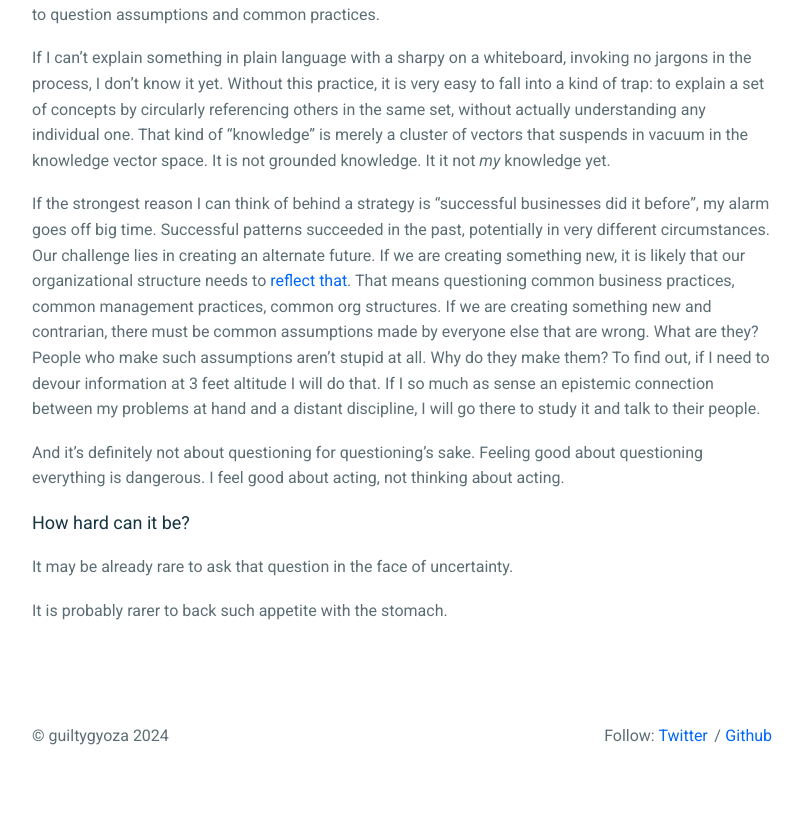
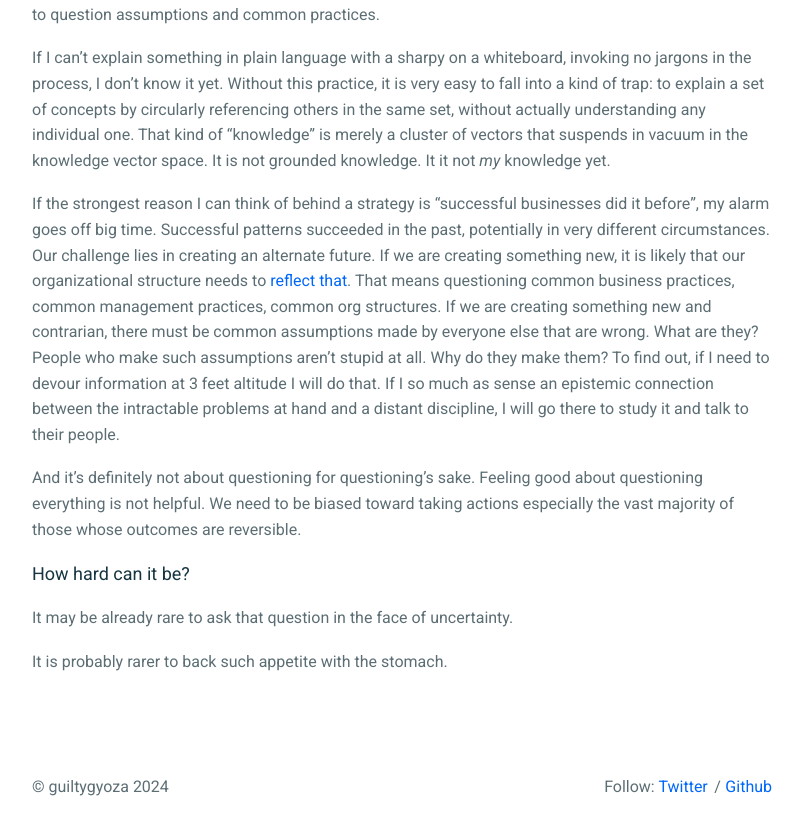
Before and after one commit to guiltygyoza/blog, a Jekyll site: the page built from _posts/2024-09-03-how-hard-could-it-be.md, in a window 1280 px wide and 900 px high, scrolled down 1443 px. Shown: the top 835 px of the window, without its empty margins (238-1041 px from the left). Built offline with Jekyll 4.4.1, drawn with Linux system fonts in a browser that asks for light colours.

Commit message:
update post

```diff
--- a/_posts/2024-09-03-how-hard-could-it-be.md
+++ b/_posts/2024-09-03-how-hard-could-it-be.md
@@ -36,9 +36,9 @@ It is helpful to be curious to the point of being paranoid. To have the desire t
 
 If I can't explain something in plain language with a sharpy on a whiteboard, invoking no jargons in the process, I don't know it yet. Without this practice, it is very easy to fall into a kind of trap: to explain a set of concepts by circularly referencing others in the same set, without actually understanding any individual one. That kind of "knowledge" is merely a cluster of vectors that suspends in vacuum in the knowledge vector space. It is not grounded knowledge. It it not *my* knowledge yet.
 
-If the strongest reason I can think of behind a strategy is "successful businesses did it before", my alarm goes off big time. Successful patterns succeeded in the past, potentially in very different circumstances. Our challenge lies in creating an alternate future. If we are creating something new, it is likely that our organizational structure needs to [reflect that](https://en.wikipedia.org/wiki/Conway%27s_law){:target="_blank"}. That means questioning common business practices, common management practices, common org structures. If we are creating something new and contrarian, there must be common assumptions made by everyone else that are wrong. What are they? People who make such assumptions aren't stupid at all. Why do they make them? To find out, if I need to devour information at 3 feet altitude I will do that. If I so much as sense an epistemic connection between my problems at hand and a distant discipline, I will go there to study it and talk to their people.
+If the strongest reason I can think of behind a strategy is "successful businesses did it before", my alarm goes off big time. Successful patterns succeeded in the past, potentially in very different circumstances. Our challenge lies in creating an alternate future. If we are creating something new, it is likely that our organizational structure needs to [reflect that](https://en.wikipedia.org/wiki/Conway%27s_law){:target="_blank"}. That means questioning common business practices, common management practices, common org structures. If we are creating something new and contrarian, there must be common assumptions made by everyone else that are wrong. What are they? People who make such assumptions aren't stupid at all. Why do they make them? To find out, if I need to devour information at 3 feet altitude I will do that. If I so much as sense an epistemic connection between the intractable problems at hand and a distant discipline, I will go there to study it and talk to their people.
 
-And it's definitely not about questioning for questioning's sake. Feeling good about questioning everything is dangerous. I feel good about acting, not thinking about acting.
+And it's definitely not about questioning for questioning's sake. Feeling good about questioning everything is not helpful. We need to be biased toward taking actions especially the vast majority of those whose outcomes are reversible.
 
 ### How hard can it be?
 It may be already rare to ask that question in the face of uncertainty.
```
